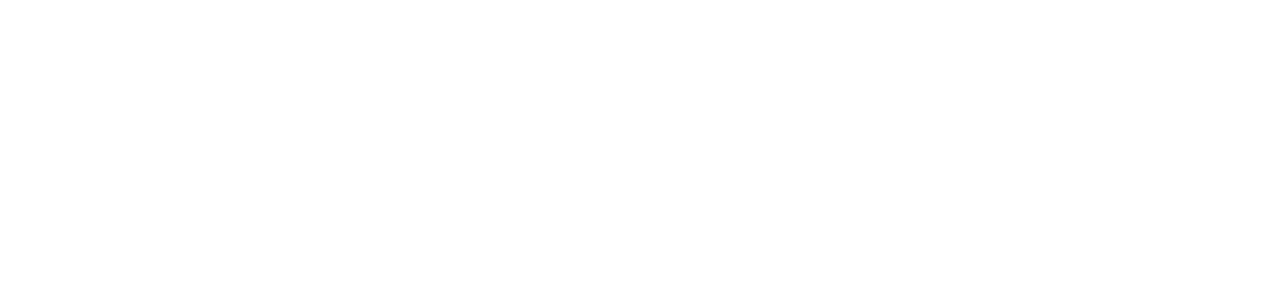
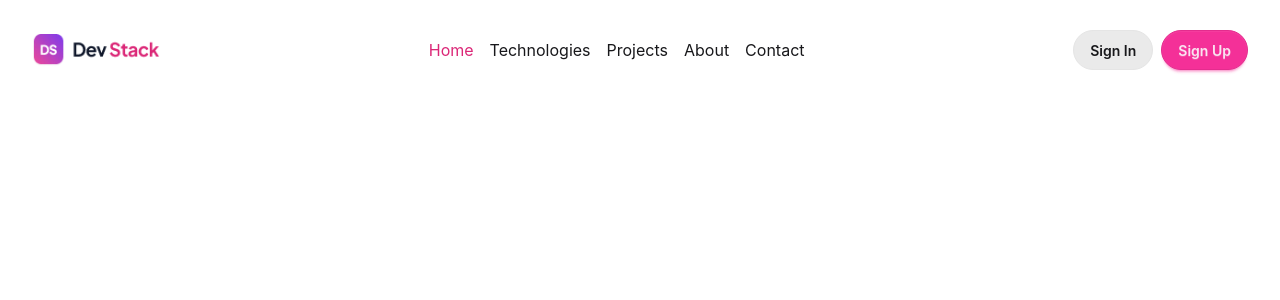
Before and after one commit to marup-05/b14-as5, a React (Vite) app: page / in a window 1280 px wide. Shown: the top 300 px of the page. Built offline with nearby package versions, Linux system fonts and the light colour scheme.

Commit message:
nav bar update

```diff
--- a/index.html
+++ b/index.html
@@ -1,5 +1,5 @@
 <!doctype html>
-<html lang="en">
+<html lang="en" data-theme="light">
   <head>
     <meta charset="UTF-8" />
     <link rel="icon" type="image/svg+xml" href="/favicon.svg" />
--- a/src/App.tsx
+++ b/src/App.tsx
@@ -1,10 +1,10 @@
-
+import Nav from "./components/Nav";
 function App() {
 
 
   return (
     <>
-
+      <Nav />
     </>
   )
 }
--- /dev/null
+++ b/src/components/Nav.tsx
@@ -0,0 +1,24 @@
+import Logo from "../assets/logo-text.png"
+
+const Nav = () => {
+    return (
+       <nav className="sticky top-0 z-50 flex justify-between items-center h-25 px-8">
+        <img src={Logo} alt="" className="w-32" />
+
+        <ul className="flex items-center gap-4">
+            <li><a href="" className="text-[#DB2777]">Home</a></li>
+            <li><a href="">Technologies</a></li>
+            <li><a href="">Projects</a></li>
+            <li><a href="">About</a></li>
+            <li><a href="">Contact</a></li>
+        </ul>
+
+       <div className="flex items-center gap-2">
+         <button className="btn btn-soft rounded-full">Sign In</button>
+         <button className="btn btn-secondary rounded-full">Sign Up</button>
+       </div>
+       </nav>
+    );
+};
+
+export default Nav;
```
